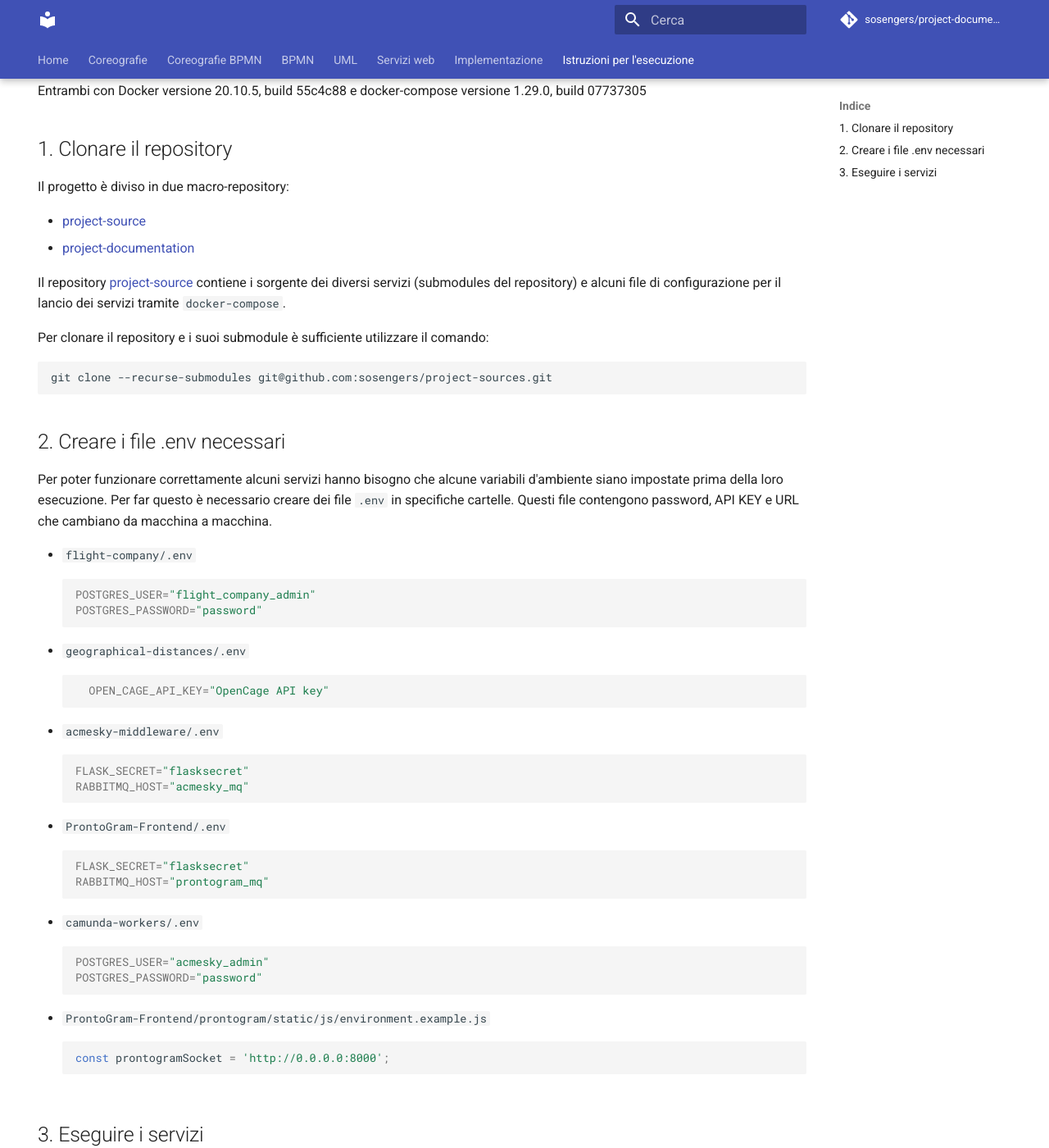
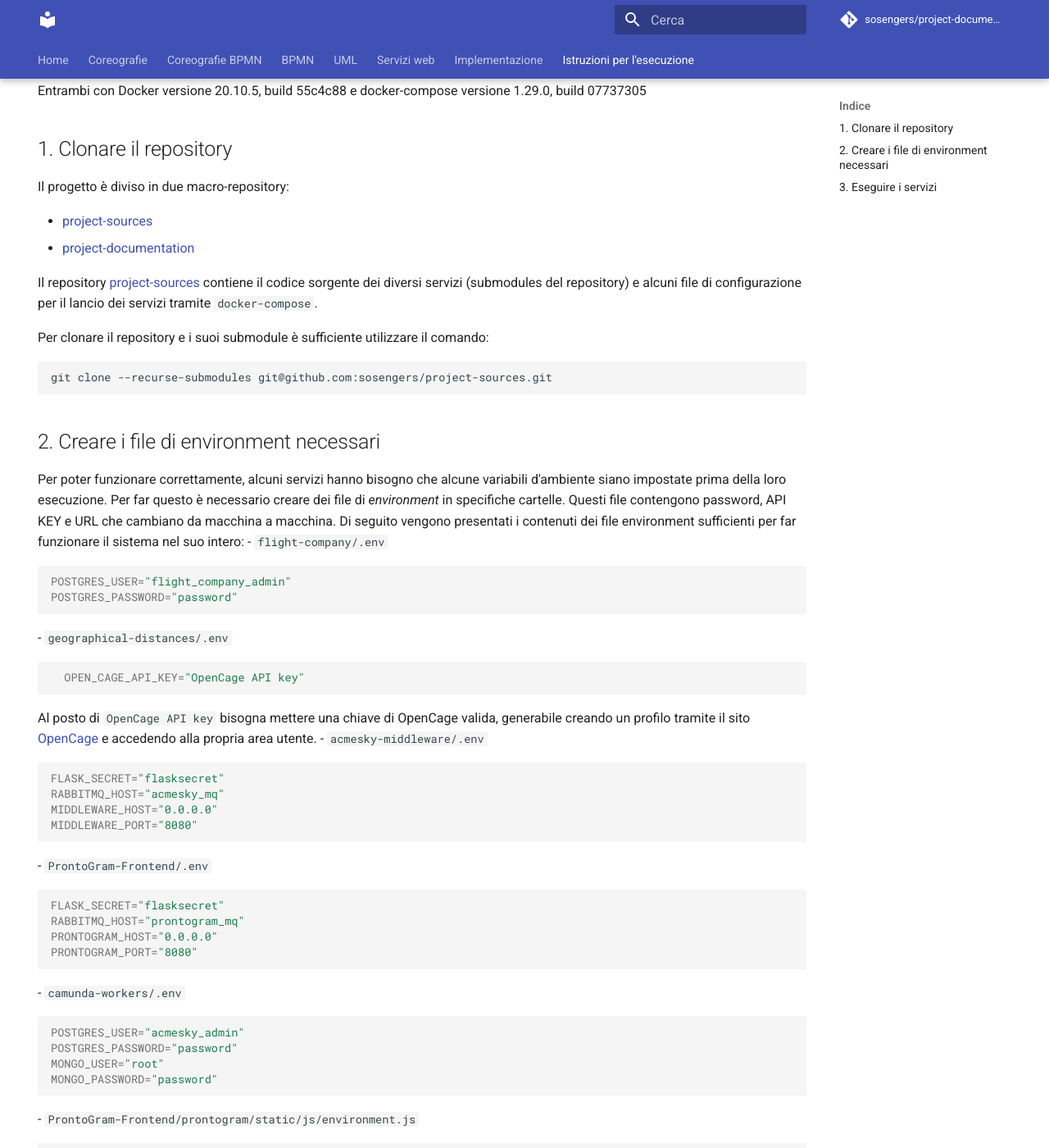
Before and after one commit to sosengers/project-documentation, an MkDocs documentation site: the page built from docs/executeinstruction.md, in a window 1280 px wide and 1400 px high, scrolled down 246 px. Shown: the whole window at 82% size. Built offline with MkDocs 1.6.1 and Material for MkDocs 9.7.7, drawn with Linux system fonts in a browser that asks for light colours; comment, search, counter and statistics services are not loaded; some of the changed text lies outside the part shown.

Commit message:
Aggiornati environment

````diff
--- a/docs/executeinstruction.md
+++ b/docs/executeinstruction.md
@@ -12,10 +12,10 @@ Entrambi con Docker versione 20.10.5, build 55c4c88 e docker-compose versione 1.
 ## 1. Clonare il repository
 Il progetto è diviso in due macro-repository:
 
-- [project-source](https://github.com/sosengers/project-sources)
+- [project-sources](https://github.com/sosengers/project-sources)
 - [project-documentation](https://github.com/sosengers/project-documentation)
 
-Il repository [project-source](https://github.com/sosengers/project-sources) contiene i sorgente dei diversi servizi (submodules del repository) e alcuni file di configurazione per il lancio dei servizi tramite `docker-compose`.
+Il repository [project-sources](https://github.com/sosengers/project-sources) contiene il codice sorgente dei diversi servizi (submodules del repository) e alcuni file di configurazione per il lancio dei servizi tramite `docker-compose`.
 
 Per clonare il repository e i suoi submodule è sufficiente utilizzare il comando:
 
@@ -23,9 +23,9 @@ Per clonare il repository e i suoi submodule è sufficiente utilizzare il comand
 git clone --recurse-submodules git@github.com:sosengers/project-sources.git
 ```
 
-## 2. Creare i file .env necessari
-Per poter funzionare correttamente alcuni servizi hanno bisogno che alcune variabili d'ambiente siano impostate prima della loro esecuzione. Per far questo è necessario creare dei file `.env` in specifiche cartelle. Questi file contengono password, API KEY e URL che cambiano da macchina a macchina.
-
+## 2. Creare i file di environment necessari
+Per poter funzionare correttamente, alcuni servizi hanno bisogno che alcune variabili d'ambiente siano impostate prima della loro esecuzione. Per far questo è necessario creare dei file di *environment* in specifiche cartelle. Questi file contengono password, API KEY e URL che cambiano da macchina a macchina.
+Di seguito vengono presentati i contenuti dei file environment sufficienti per far funzionare il sistema nel suo intero:
 - `flight-company/.env`
 ```bash
 POSTGRES_USER="flight_company_admin"
@@ -35,24 +35,50 @@ POSTGRES_PASSWORD="password"
 ```bash
   OPEN_CAGE_API_KEY="OpenCage API key"
 ```
+Al posto di `OpenCage API key` bisogna mettere una chiave di OpenCage valida, generabile creando un profilo tramite il sito [OpenCage](https://opencagedata.com/) e accedendo alla propria area utente.
 - `acmesky-middleware/.env`
 ```bash
 FLASK_SECRET="flasksecret"
 RABBITMQ_HOST="acmesky_mq"
+MIDDLEWARE_HOST="0.0.0.0"
+MIDDLEWARE_PORT="8080"
 ```
 - `ProntoGram-Frontend/.env`
 ```bash
 FLASK_SECRET="flasksecret"
 RABBITMQ_HOST="prontogram_mq"
+PRONTOGRAM_HOST="0.0.0.0"
+PRONTOGRAM_PORT="8080"
 ```
 - `camunda-workers/.env`
 ```bash
 POSTGRES_USER="acmesky_admin"
 POSTGRES_PASSWORD="password"
+MONGO_USER="root"
+MONGO_PASSWORD="password"
 ```
-- `ProntoGram-Frontend/prontogram/static/js/environment.example.js`
+- `ProntoGram-Frontend/prontogram/static/js/environment.js`
 ```javascript
 const prontogramSocket = 'http://0.0.0.0:8000';
+```
+- `PaymentProvider-Backend/.env`
+```bash
+PAYMENT_PROVIDER_FRONTEND="http://localhost:4002"
+```
+- `PaymentProvider-Frontend/src/environments/environment.ts`
+```typescript
+export const environment = {
+  paymentProviderBackend: "http://0.0.0.0:4001",
+  production: true
+};
+```
+- `ACMESky-Frontend/src/environments/environment.ts`
+```typescript
+export const environment = {
+  acmeskyBackend: "http://0.0.0.0:9000",
+  acmeskyMiddleware: "http://0.0.0.0:9001",
+  production: true
+};
 ```
 
 ## 3. Eseguire i servizi
````
